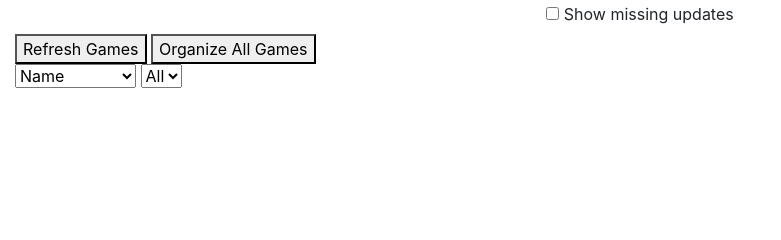
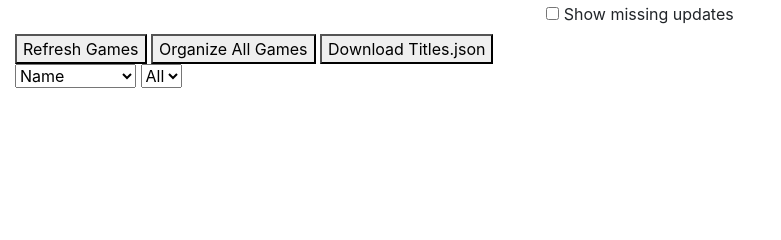
Before and after one commit to skalg/RomsLibraryManager, a Flask app: template templates/home.html in a window 1280 px wide. Shown: the part 220-460 px from the top of the page, without its empty margins (0-781 px from the left). Run offline with Flask 3, Linux system fonts and the light colour scheme; the template is opened without the code that fills it, so the values that code supplies are empty; some libraries are stand-ins or nearby versions.

Commit message:
download action for titles.json

```diff
--- a/main.py
+++ b/main.py
@@ -21,6 +21,22 @@ def game_detail(game_id):
         return "Game not found", 404
     print(game.dlcs)
     return render_template('game_detail.html', game=game)
+
+@app.route('/download-titles', methods=['GET'])
+def download_titles():
+    try:
+        response = requests.get(config.TINFOIL_URL)
+        response.raise_for_status()
+
+        file_path = 'titles.json'
+        with open(file_path, 'wb') as f:
+            f.write(response.content)
+
+        return redirect(url_for('home'))
+    except requests.HTTPError as http_err:
+        return f"HTTP error occurred: {http_err}", 500
+    except Exception as err:
+        return f"An error occurred: {err}", 500
 
 @app.route('/refresh', methods=['POST'])
 def refresh_data():
--- a/templates/home.html
+++ b/templates/home.html
@@ -50,6 +50,7 @@
         <div id="loadingMessage" style="display: none;">Refreshing games...</div>
         <button onclick="confirmOrganize()">Organize All Games</button>
         <div id="organizeLoadingMessage" style="display: none;">Reorganizing games, Please Wait...</div>
+        <button onclick="window.location.href='/download-titles'">Download Titles.json</button>
         <form method="GET" action="{{ url_for('home') }}">
             <select name="sort" onchange="initializeGames()">
                 <option value="releaseDate" {% if request.args.get('sort', 'name') == 'releaseDate' %}selected{% endif %}>Release Date</option>
```
